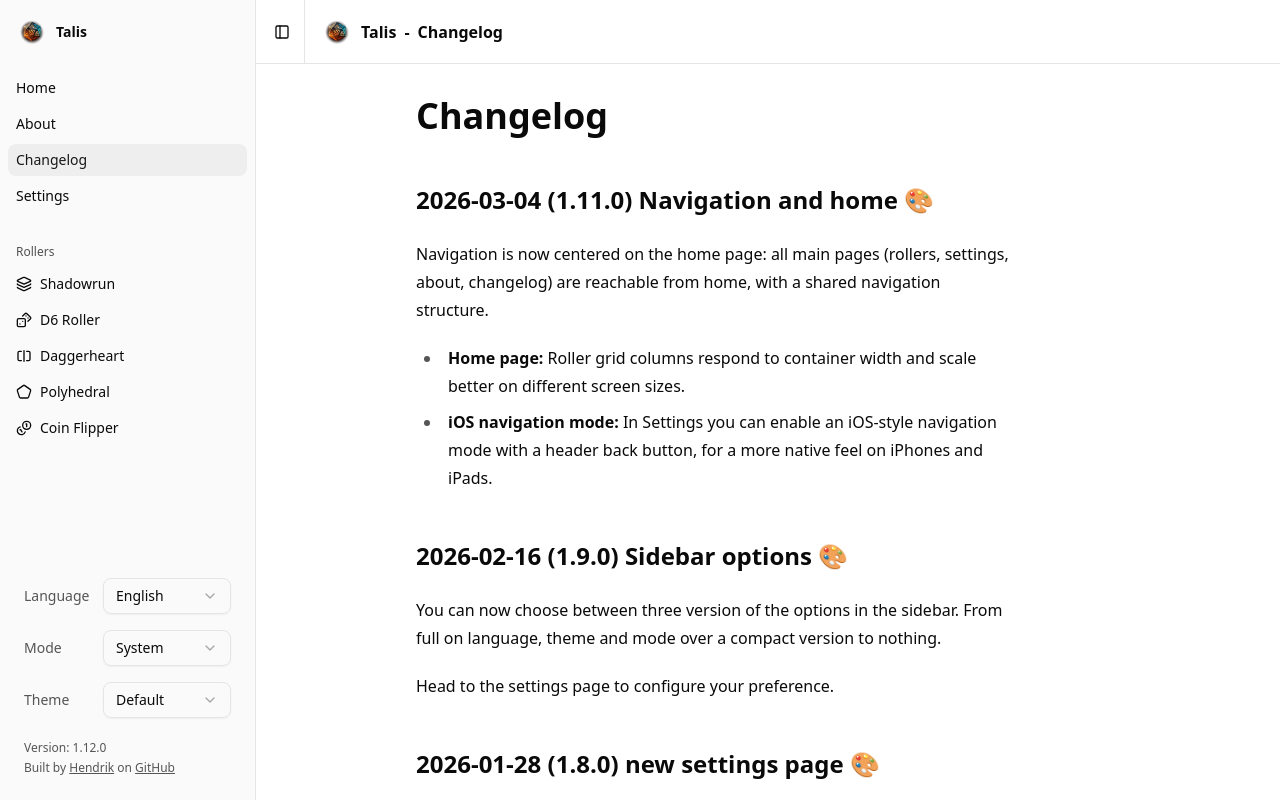
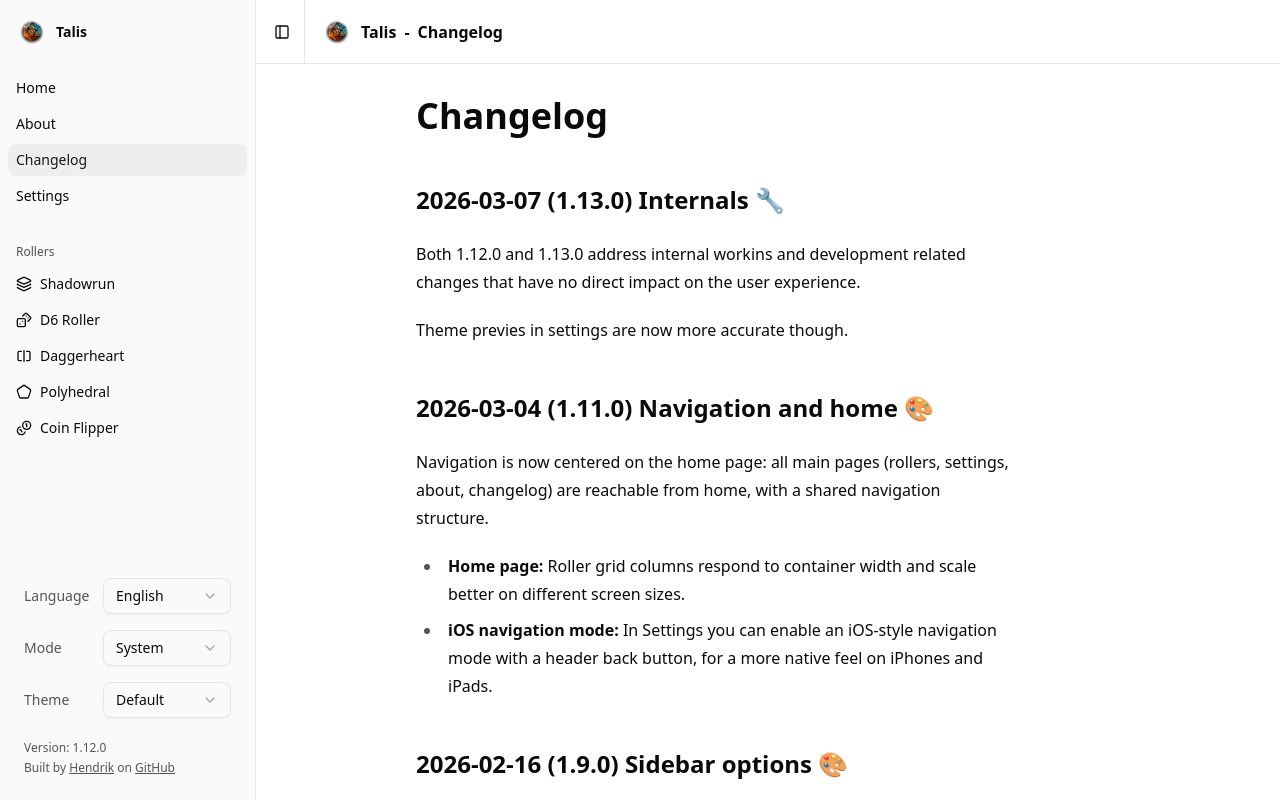
Before and after one commit to HoverBaum/talis, a Next.js app: page /en/pages/changelog in a window 1280 px wide. Built offline with nearby package versions, Linux system fonts and the light colour scheme.

Commit message:
📚 update changelog

```diff
--- a/app/[locale]/pages/changelog/page.mdx
+++ b/app/[locale]/pages/changelog/page.mdx
@@ -7,6 +7,12 @@ import { SetPageTitle } from '@/components/PageTitleProvider'
 <SetPageTitle title="Changelog" />
 
 # Changelog
+
+## 2026-03-07 (1.13.0) Internals 🔧
+
+Both 1.12.0 and 1.13.0 address internal workins and development related changes that have no direct impact on the user experience.
+
+Theme previes in settings are now more accurate though.
 
 ## 2026-03-04 (1.11.0) Navigation and home 🎨
 
```
